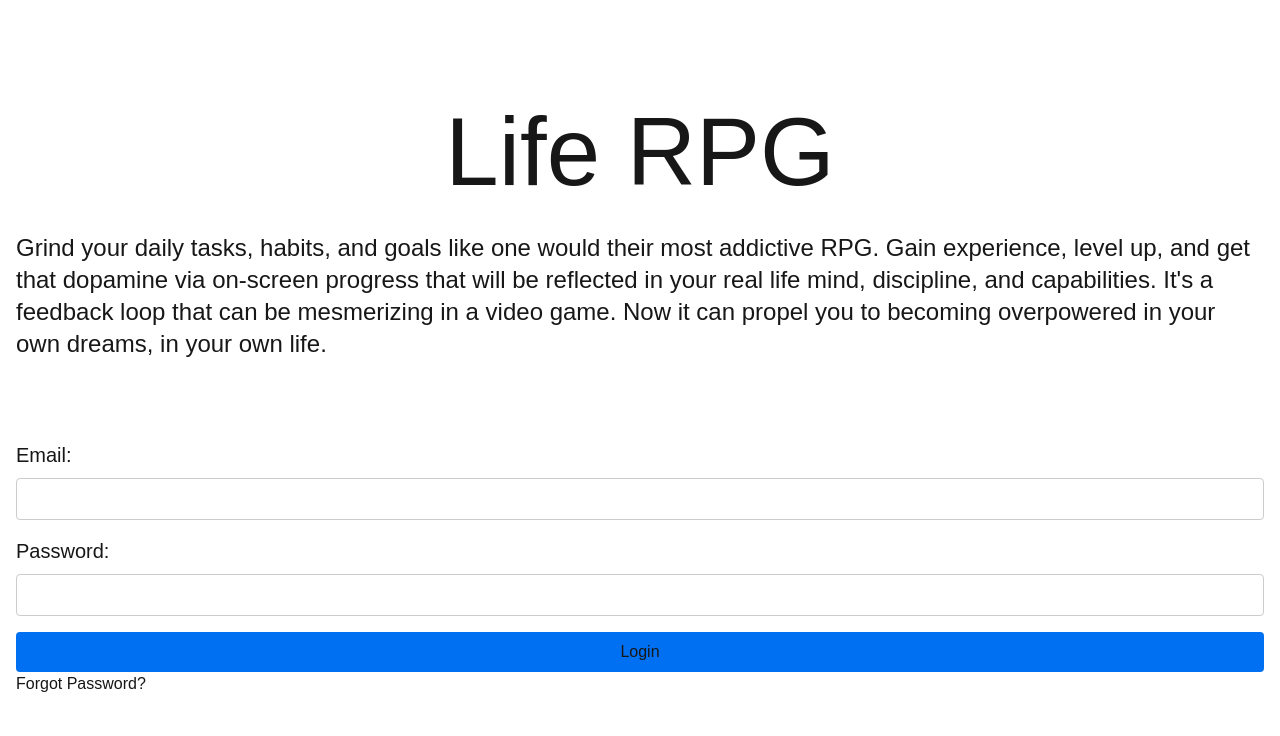
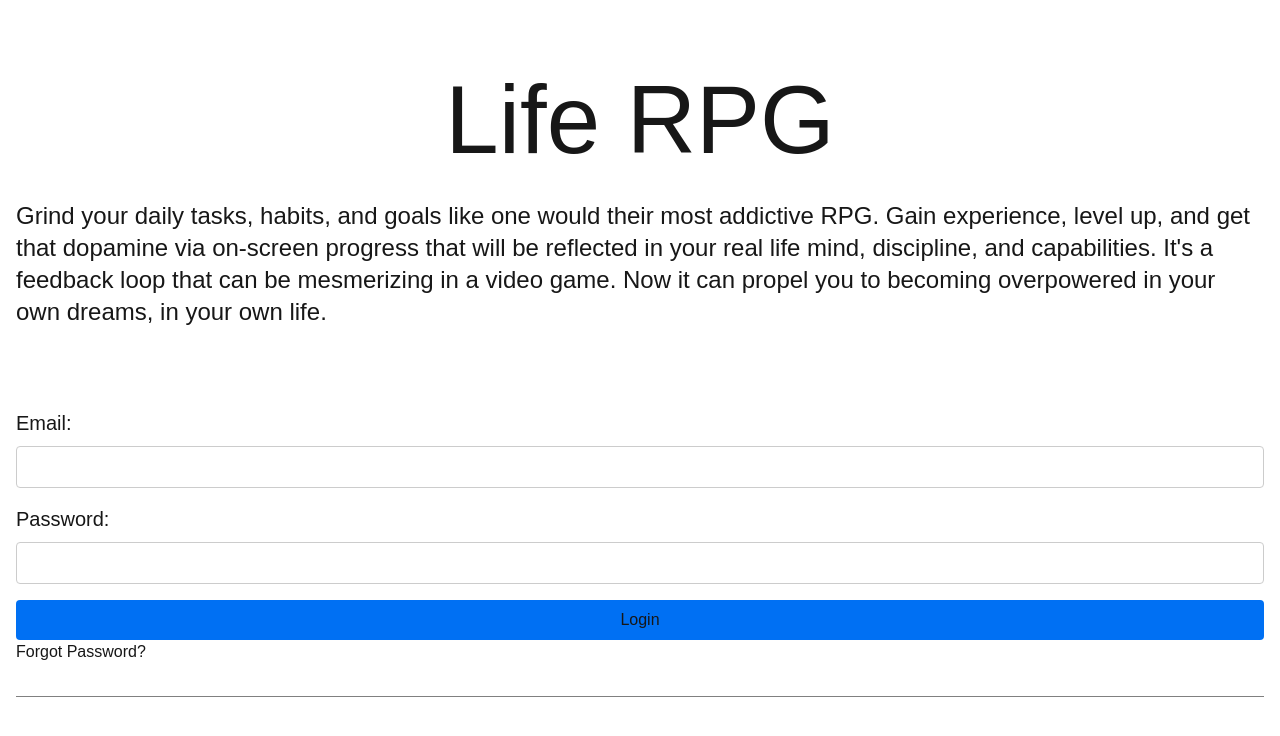
Before and after one commit to Daltraxx/life-rpg, a Next.js app: page / in a window 1280 px wide. Shown: the top 736 px of the page. Built offline with nearby package versions, Linux system fonts and the light colour scheme; a web font is replaced by a local one.

Commit message:
add divider to login

```diff
--- a/src/app/ui/LandingPage/Login/Login.tsx
+++ b/src/app/ui/LandingPage/Login/Login.tsx
@@ -13,6 +13,7 @@ export default function Login() {
         <button type="submit">Login</button>
         <Link href="/forgot-password">Forgot Password?</Link>
       </form>
+      <div className={styles.divider}></div>
     </Bounded>
   );
 }
--- a/src/app/ui/LandingPage/Login/styles.module.css
+++ b/src/app/ui/LandingPage/Login/styles.module.css
@@ -30,3 +30,9 @@
 .loginForm button:hover {
   background-color: #005bb5;
 }
+
+.divider {
+  height: 1px;
+  background-color: var(--brown-600, gray);
+  margin: 2rem 0;
+}
```
